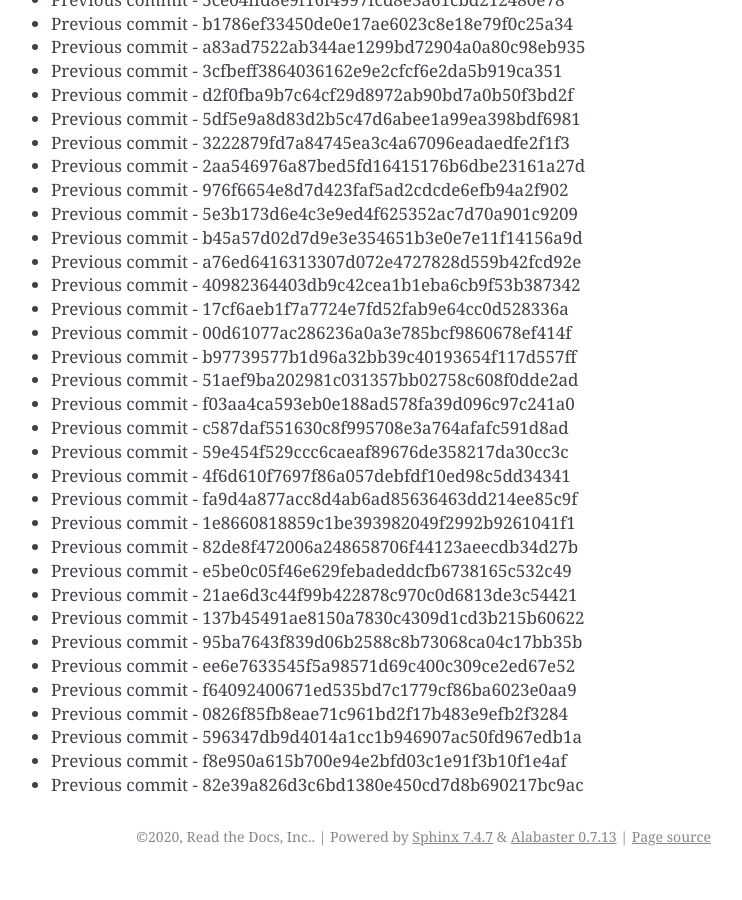
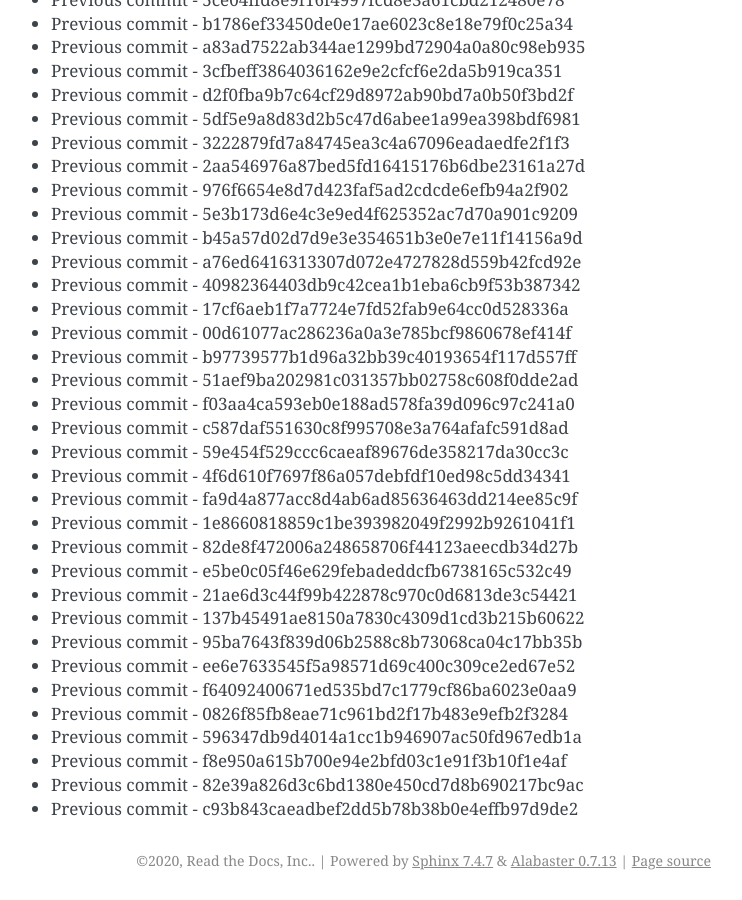
Before and after one commit to readthedocs/rtd-git-stresstest, a Sphinx documentation site: the page built from docs/updates.rst, in a window 1280 px wide and 900 px high, scrolled down 105719 px. Shown: the whole window, without its empty margins (399-1141 px from the left). Built offline with Sphinx 7.4.7, drawn with Linux system fonts in a browser that asks for light colours; before the commit the page ends 106595 px from its top, so only the background shows below that.

Commit message:
Generating commit from previous: c93b843caeadbef2dd5b78b38b0e4effb97d9de2

```diff
--- a/docs/updates.rst
+++ b/docs/updates.rst
@@ -4474,3 +4474,4 @@ It can be tested for any performance characteristics.
 * Previous commit - 596347db9d4014a1cc1b946907ac50fd967edb1a
 * Previous commit - f8e950a615b700e94e2bfd03c1e91f3b10f1e4af
 * Previous commit - 82e39a826d3c6bd1380e450cd7d8b690217bc9ac
+* Previous commit - c93b843caeadbef2dd5b78b38b0e4effb97d9de2
```
